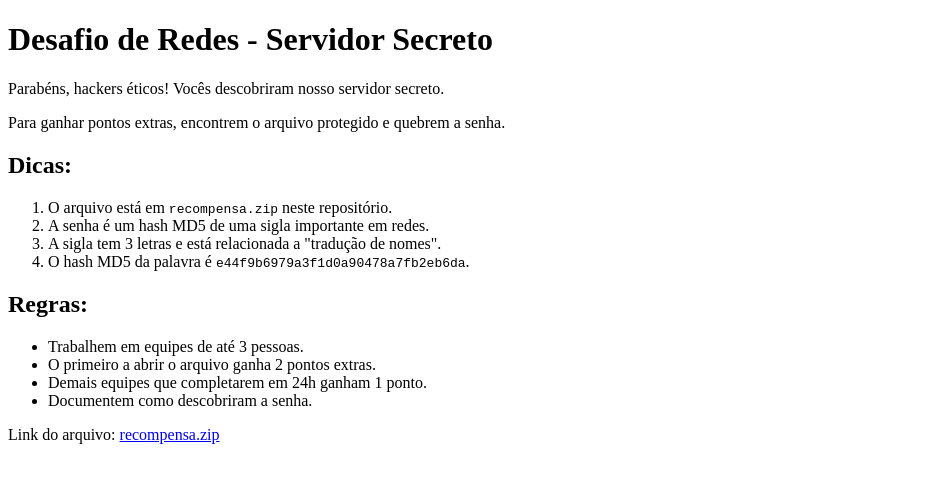
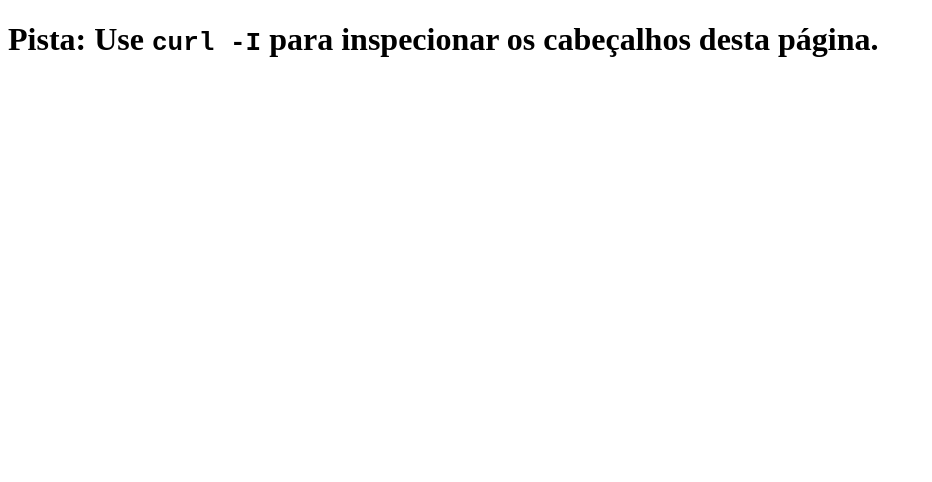
Before and after one commit to rodri9os/puzzle-redes-extra, a plain HTML site: page index.html in a window 1280 px wide. Shown: the whole page, without its empty margins (0-932 px from the left). Drawn offline with Linux system fonts and the light colour scheme.

Commit message:
Update index.html

```diff
--- a/index.html
+++ b/index.html
@@ -1,29 +1,17 @@
 <!DOCTYPE html>
 <html>
 <head>
-    <title>Puzzle de Redes - Desafio de Pontos Extras</title>
+    <title>Puzzle de Redes</title>
+    <meta http-equiv="X-Pista-1" content="A senha é o MD5 de uma sigla de 3 letras em redes.">
+    <meta http-equiv="X-Pista-2" content="Essa sigla traduz nomes para IPs (ex: google.com → 8.8.8.8).">
+    <script>
+        // Redireciona para /dns se o caminho estiver correto
+        if (window.location.pathname === '/dns') {
+            document.write("<h1>Correto! A senha do ZIP é o MD5 de 'dns'.</h1>");
+        }
+    </script>
 </head>
 <body>
-    <h1>Desafio de Redes - Servidor Secreto</h1>
-    <p>Parabéns, hackers éticos! Vocês descobriram nosso servidor secreto.</p>
-    <p>Para ganhar pontos extras, encontrem o arquivo protegido e quebrem a senha.</p>
-
-    <h2>Dicas:</h2>
-    <ol>
-        <li>O arquivo está em <code>recompensa.zip</code> neste repositório.</li>
-        <li>A senha é um hash MD5 de uma sigla importante em redes.</li>
-        <li>A sigla tem 3 letras e está relacionada a "tradução de nomes".</li>
-        <li>O hash MD5 da palavra é <code>e44f9b6979a3f1d0a90478a7fb2eb6da</code>.</li>
-    </ol>
-
-    <h2>Regras:</h2>
-    <ul>
-        <li>Trabalhem em equipes de até 3 pessoas.</li>
-        <li>O primeiro a abrir o arquivo ganha 2 pontos extras.</li>
-        <li>Demais equipes que completarem em 24h ganham 1 ponto.</li>
-        <li>Documentem como descobriram a senha.</li>
-    </ul>
-
-    <p>Link do arquivo: <a href="recompensa.zip">recompensa.zip</a></p>
+    <h1>Pista: Use <code>curl -I</code> para inspecionar os cabeçalhos desta página.</h1>
 </body>
 </html>
```
